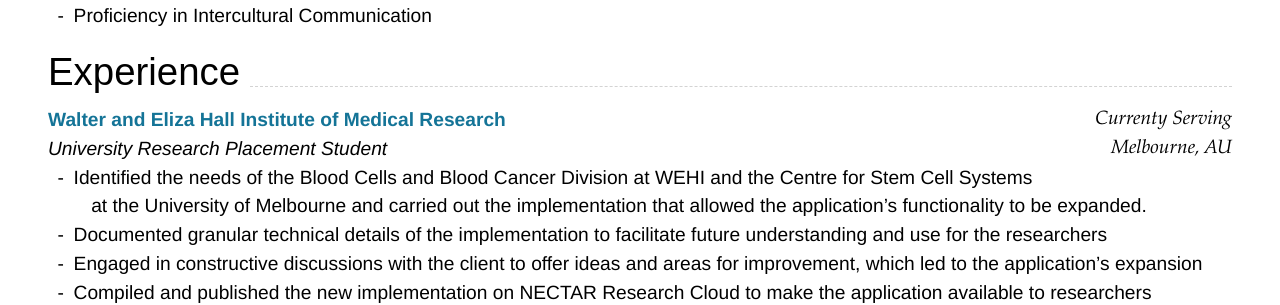
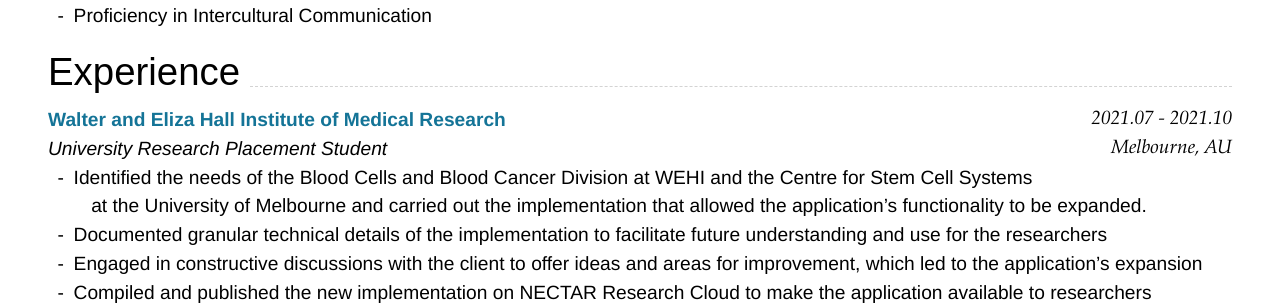
Before and after one commit to thedhanawada/me, a Jekyll site: the page built from index.md, in a window 1280 px wide and 900 px high, scrolled down 866 px. Shown: the part 150-455 px from the top of the window. Built offline with Jekyll 4.4.1, drawn with Linux system fonts in a browser that asks for light colours; nearby versions of some CDN libraries.

Commit message:
update-expo#01

````diff
--- a/index.md
+++ b/index.md
@@ -81,7 +81,7 @@ Pondicherry, IN
 
 ## Experience
 
-### **[Walter and Eliza Hall Institute of Medical Research](https://www.wehi.edu.au/){:target="_blank"}** `Currenty Serving`
+### **[Walter and Eliza Hall Institute of Medical Research](https://www.wehi.edu.au/){:target="_blank"}** `2021.07 - 2021.10`
 ```
 Melbourne, AU
 ```
````
